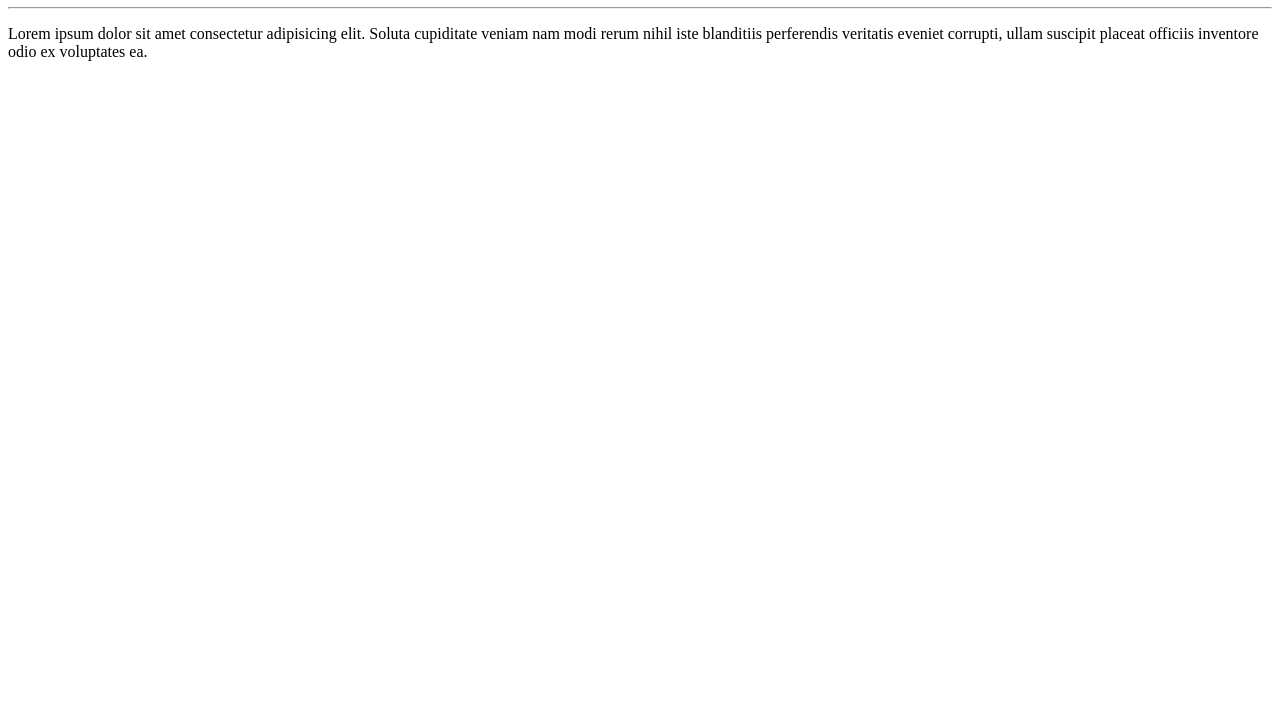
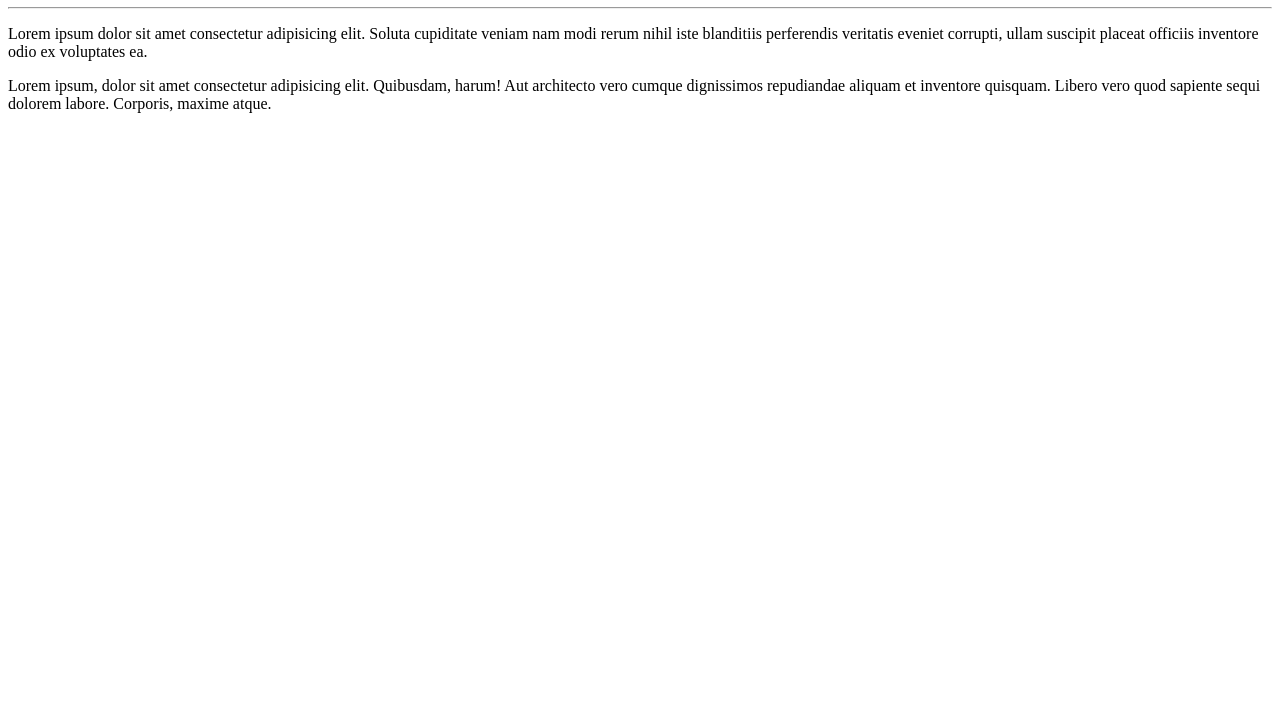
Before and after one commit to phFonseca/first_repository, a plain HTML site: page site_exemplo/index.html in a window 1280 px wide. Shown: the part 73-800 px from the top of the page. Drawn offline with Linux system fonts and the light colour scheme.

Commit message:
Update index.html

```diff
--- a/site_exemplo/index.html
+++ b/site_exemplo/index.html
@@ -9,5 +9,7 @@
     <h1>Olá, mundo!</h1>
     <hr>
     <p>Lorem ipsum dolor sit amet consectetur adipisicing elit. Soluta cupiditate veniam nam modi rerum nihil iste blanditiis perferendis veritatis eveniet corrupti, ullam suscipit placeat officiis inventore odio ex voluptates ea.</p>
+
+    <p>Lorem ipsum, dolor sit amet consectetur adipisicing elit. Quibusdam, harum! Aut architecto vero cumque dignissimos repudiandae aliquam et inventore quisquam. Libero vero quod sapiente sequi dolorem labore. Corporis, maxime atque.</p>
 </body>
 </html>
```
